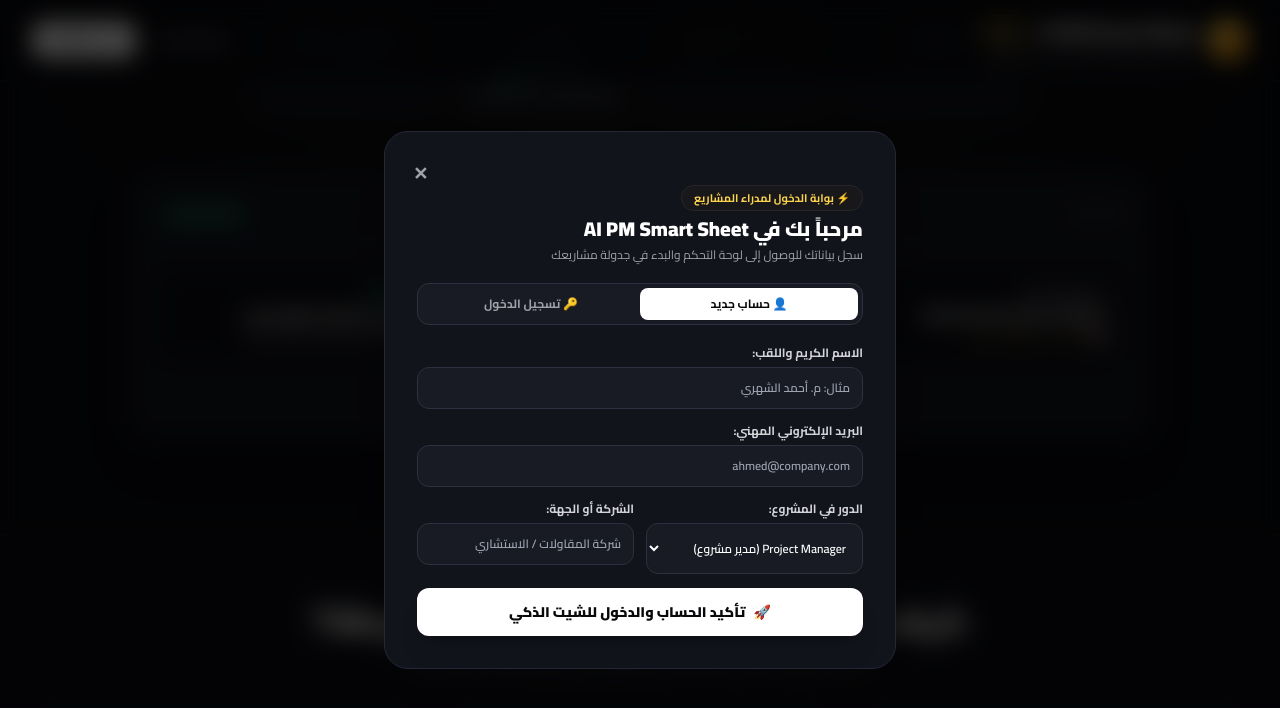
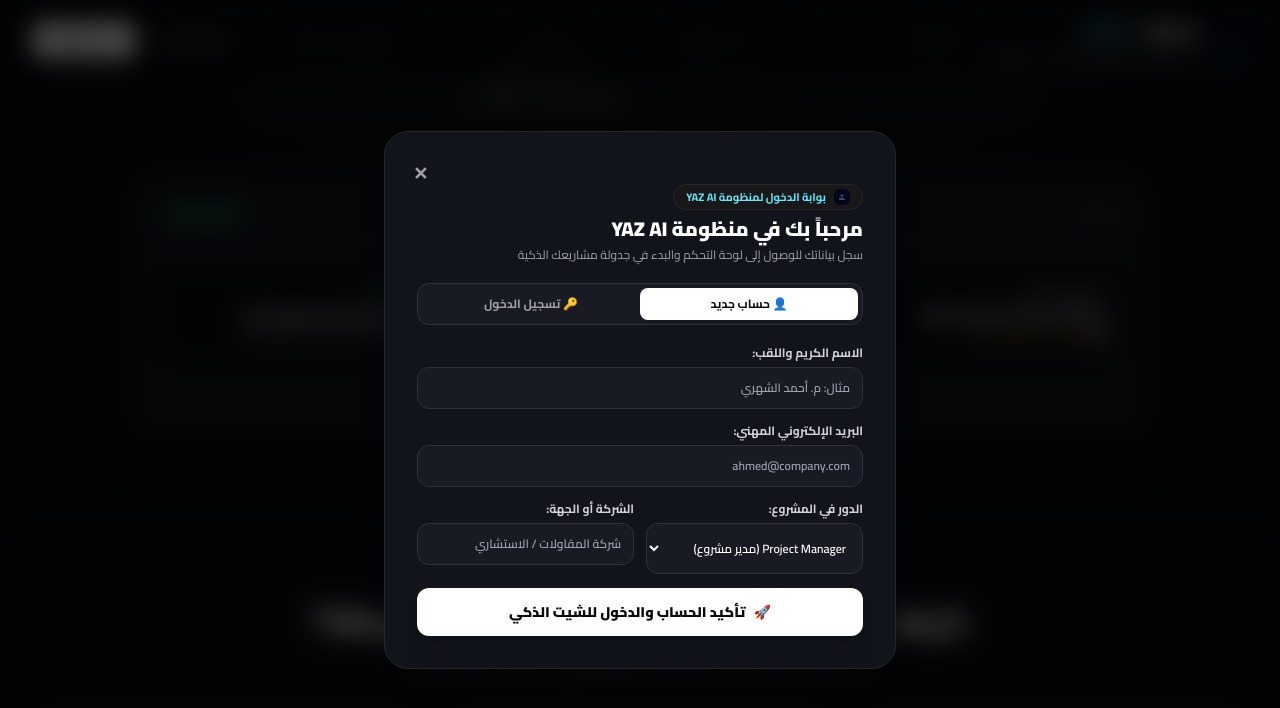
Before and after one commit to yaz1AI/pmp-smart-sheet, a website: page public/landing.html in a window 1280 px wide. Both pictures are taken after a click on the button "اضغط هنا لتجربة النظام بنفسك ورفع ملفاتك الخاصة ⬅". Shown: the part 662-1370 px from the top of the page. Drawn offline with nearby package versions, Linux system fonts and the light colour scheme.

Commit message:
Integrate YAZ AI company logo and branding across the platform

```diff
--- a/public/js/excel-export.js
+++ b/public/js/excel-export.js
@@ -14,7 +14,7 @@ class PMExcelExporter {
 
     // 1. Dashboard Tab (لوحة المشروع)
     const dashboardData = [
-      ["نظام إدارة المشاريع الذكي بالذكاء الاصطناعي - ملخص المشروع التنفيذي", ""],
+      ["YAZ AI - المنصة التنفيذية لإدارة وجدولة المشاريع الذكية (Executive Summary)", ""],
       ["", ""],
       ["اسم المشروع:", projectData.projectInfo.projectNameAr || projectData.projectInfo.projectName],
       ["Project Name:", projectData.projectInfo.projectName],
--- a/public/landing.html
+++ b/public/landing.html
@@ -3,7 +3,8 @@
 <head>
   <meta charset="UTF-8">
   <meta name="viewport" content="width=device-width, initial-scale=1.0">
-  <title>AI PM Smart Sheet | المنصة التنفيذية لجدولة مهام المشاريع بالذكاء الاصطناعي</title>
+  <title>YAZ AI | المنصة التنفيذية لجدولة مهام المشاريع بالذكاء الاصطناعي</title>
+  <link rel="icon" type="image/jpeg" href="assets/logo.jpg">
   <!-- Tailwind CSS CDN -->
   <script src="https://cdn.tailwindcss.com"></script>
   <!-- Google Fonts: Cairo & Plus Jakarta Sans -->
@@ -29,18 +30,16 @@
     <div class="max-w-7xl mx-auto px-4 sm:px-6 lg:px-8 h-16 sm:h-20 flex items-center justify-between">
 
       <!-- Brand Logo -->
-      <div class="flex items-center gap-2.5 sm:gap-3">
-        <div class="w-8 h-8 sm:w-10 sm:h-10 rounded-xl sm:rounded-2xl bg-gradient-to-br from-amber-300 to-amber-600 flex items-center justify-center text-zinc-950 text-base sm:text-xl font-black shadow-lg shadow-amber-500/10 flex-shrink-0">
-          ⚡
-        </div>
+      <a href="landing.html" class="flex items-center gap-2.5 sm:gap-3 group">
+        <img src="assets/logo.jpg" alt="YAZ AI" class="w-9 h-9 sm:w-10 sm:h-10 rounded-xl sm:rounded-2xl object-cover shadow-lg shadow-cyan-500/20 border border-cyan-500/30 flex-shrink-0 group-hover:scale-105 transition">
         <div>
           <span class="text-sm sm:text-xl font-black tracking-tight text-white flex items-center gap-1.5 sm:gap-2">
-            AI PM Smart Sheet
-            <span class="text-[9px] sm:text-[10px] px-1.5 sm:px-2 py-0.5 rounded-full bg-amber-400/10 text-amber-300 border border-amber-400/30 font-bold">Executive</span>
+            YAZ AI
+            <span class="text-[9px] sm:text-[10px] px-1.5 sm:px-2 py-0.5 rounded-full bg-cyan-400/10 text-cyan-300 border border-cyan-400/30 font-bold">Smart PM</span>
           </span>
           <span class="text-[10px] sm:text-[11px] text-zinc-400 hidden sm:block font-medium">نظام التخطيط والجدولة الذكية لمدراء المشاريع</span>
         </div>
-      </div>
+      </a>
 
       <!-- Quick Nav Buttons -->
       <div class="flex items-center gap-2 sm:gap-3">
@@ -196,8 +195,9 @@
 
   <!-- FOOTER -->
   <footer class="py-8 bg-[#090a0f] border-t border-[#1e2029] mt-auto text-center text-xs text-zinc-500">
-    <div class="max-w-7xl mx-auto px-4">
-      AI PM Smart Sheet © 2026 | المنصة التنفيذية لمدراء المشاريع المحترفين
+    <div class="max-w-7xl mx-auto px-4 flex items-center justify-center gap-2">
+      <img src="assets/logo.jpg" alt="YAZ AI" class="w-5 h-5 rounded-md object-cover inline-block">
+      <span>YAZ AI © 2026 | المنصة التنفيذية لإدارة وجدولة المشاريع الذكية</span>
     </div>
   </footer>
 
@@ -211,11 +211,12 @@
 
       <!-- Wizard Header -->
       <div class="space-y-1">
-        <div class="inline-flex items-center gap-1.5 px-3 py-1 rounded-full bg-zinc-900 border border-zinc-800 text-amber-300 text-[11px] font-bold">
-          ⚡ بوابة الدخول لمدراء المشاريع
+        <div class="inline-flex items-center gap-2 px-3 py-1 rounded-full bg-zinc-900 border border-zinc-800 text-cyan-300 text-[11px] font-bold">
+          <img src="assets/logo.jpg" alt="YAZ AI" class="w-4 h-4 rounded-md object-cover">
+          <span>بوابة الدخول لمنظومة YAZ AI</span>
         </div>
-        <h3 class="text-xl font-black text-white">مرحباً بك في AI PM Smart Sheet</h3>
-        <p class="text-xs text-zinc-400">سجل بياناتك للوصول إلى لوحة التحكم والبدء في جدولة مشاريعك</p>
+        <h3 class="text-xl font-black text-white">مرحباً بك في منظومة YAZ AI</h3>
+        <p class="text-xs text-zinc-400">سجل بياناتك للوصول إلى لوحة التحكم والبدء في جدولة مشاريعك الذكية</p>
       </div>
 
       <!-- Mode Switcher (Register vs Quick Login) -->
```
Also changed, not shown: public/index.html (+11 -12 lines), public/assets/logo.jpg (added).
